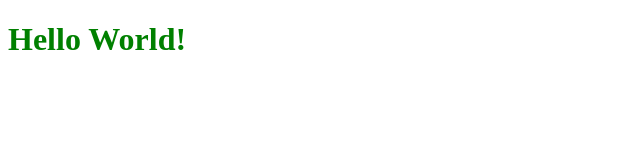
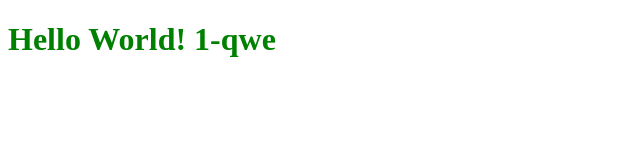
Before and after one commit to chp123/new-start, a React app: page / in a window 1280 px wide. Shown: the top 160 px of the page, without its empty margins (0-640 px from the left). Built offline with nearby package versions, Linux system fonts and the light colour scheme.

Commit message:
feat: 使用ts-loader编译ts的配置方式

```diff
--- a/package.json
+++ b/package.json
@@ -19,9 +19,13 @@
     "css-loader": "^6.8.1",
     "html-webpack-plugin": "^5.6.0",
     "style-loader": "^3.3.3",
+    "ts-loader": "^9.5.1",
+    "typescript": "^5.3.3",
     "webpack": "^5.89.0",
     "webpack-cli": "^5.1.4",
-    "webpack-dev-server": "^4.15.1"
+    "webpack-dev-server": "^4.15.1",
+    "@types/react": "^18.2.47",
+    "@types/react-dom": "^18.2.18"
   },
   "dependencies": {
     "autoprefixer": "^10.4.16",
--- a/src/App.js
+++ /dev/null
@@ -1,10 +0,0 @@
-import React from 'react'
-import './App.scss'
-const App = () => {
-    return (
-        <div>
-            <h1 className='name'>Hello World!</h1>
-        </div>
-    )
-}
-export default App
--- /dev/null
+++ b/src/App.tsx
@@ -0,0 +1,15 @@
+import React from 'react'
+import './App.scss'
+interface IProps {
+    a: number,
+    b: string
+}
+
+const App = (x: IProps): any => {
+    return (
+        <div>
+            <h1 className='name'>Hello World! {x.a}-{x.b}</h1>
+        </div>
+    )
+}
+export default App
--- a/src/index.js
+++ b/src/index.tsx
@@ -4,6 +4,6 @@ import App from './App'
 const root = ReactDOM.createRoot(document.getElementById('root'))
 root.render(
   <React.StrictMode>
-    <App />
+    <App a={1} b={'qwe'} />
   </React.StrictMode>
 )
--- a/webpack.config.js
+++ b/webpack.config.js
@@ -3,7 +3,7 @@ const MiniCssExtractPlugin = require('mini-css-extract-plugin')
 const HtmlWebpackPlugin = require('html-webpack-plugin')
 
 module.exports = {
-    entry: './src/index.js',
+    entry: './src/index.tsx',
     output: {
         path: path.join(__dirname, '/dist'),
         filename: 'bundle.js',
@@ -13,18 +13,26 @@ module.exports = {
     module: {
         rules: [
             {
-                test: /\.js$/,
+                test: /\.tsx?$/,
                 exclude: /node_modules/,
-                use: {
-                    loader: 'babel-loader',
-                },
+                use: 'ts-loader',
             },
+            // {
+            //     test: /\.js$/,
+            //     exclude: /node_modules/,
+            //     use: {
+            //         loader: 'babel-loader',
+            //     },
+            // },
             {
                 test: /\.css|scss$/,
                 exclude: /(node_modules)/,
-                use: [MiniCssExtractPlugin.loader, 'css-loader', 'sass-loader','postcss-loader'],
+                use: [MiniCssExtractPlugin.loader, 'css-loader', 'sass-loader', 'postcss-loader'],
             },
         ],
+    },
+    resolve: {
+        extensions: ['.tsx', '.ts', '.js'],
     },
     plugins: [
         new HtmlWebpackPlugin({
```
Also changed, not shown: tsconfig.json (added, +13 -0 lines), 2 other files (tests, documents, lock files or other folders).
